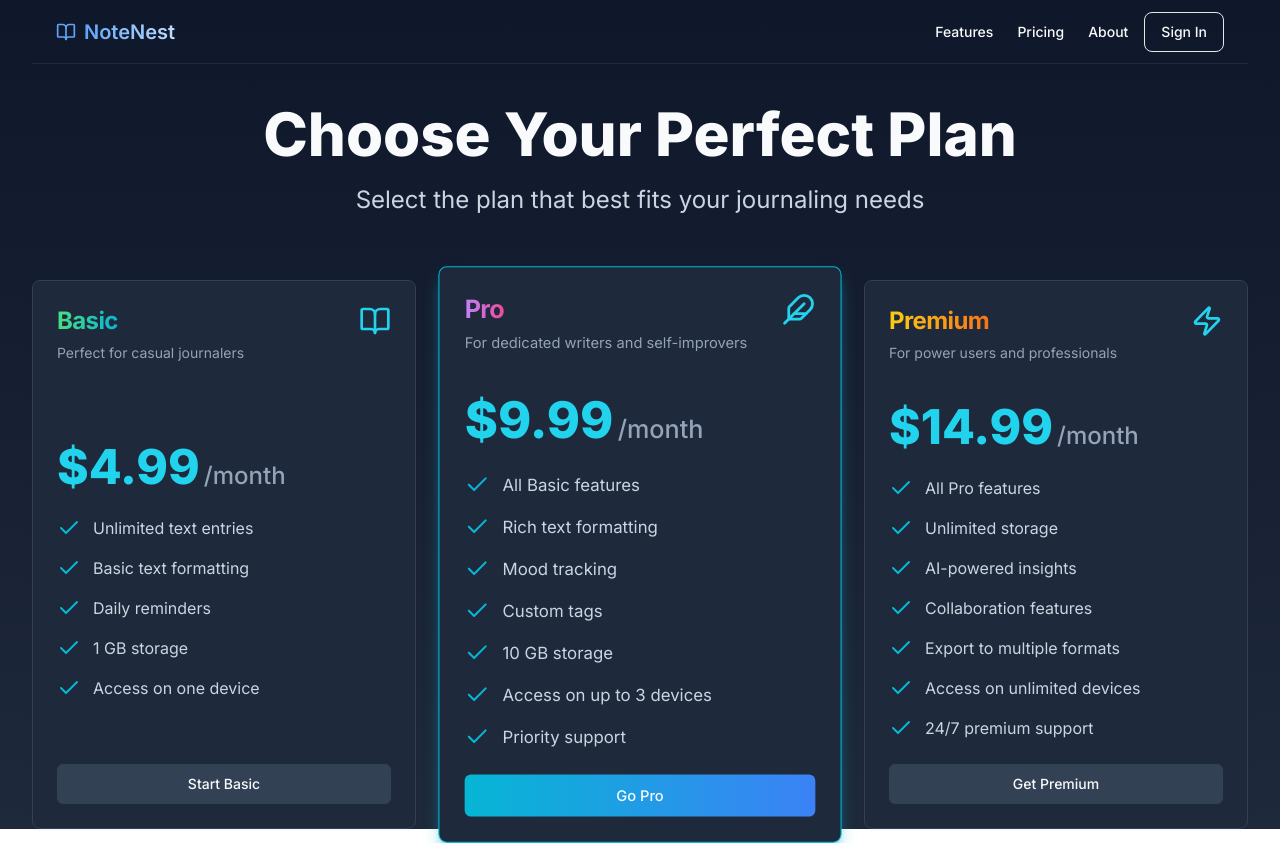
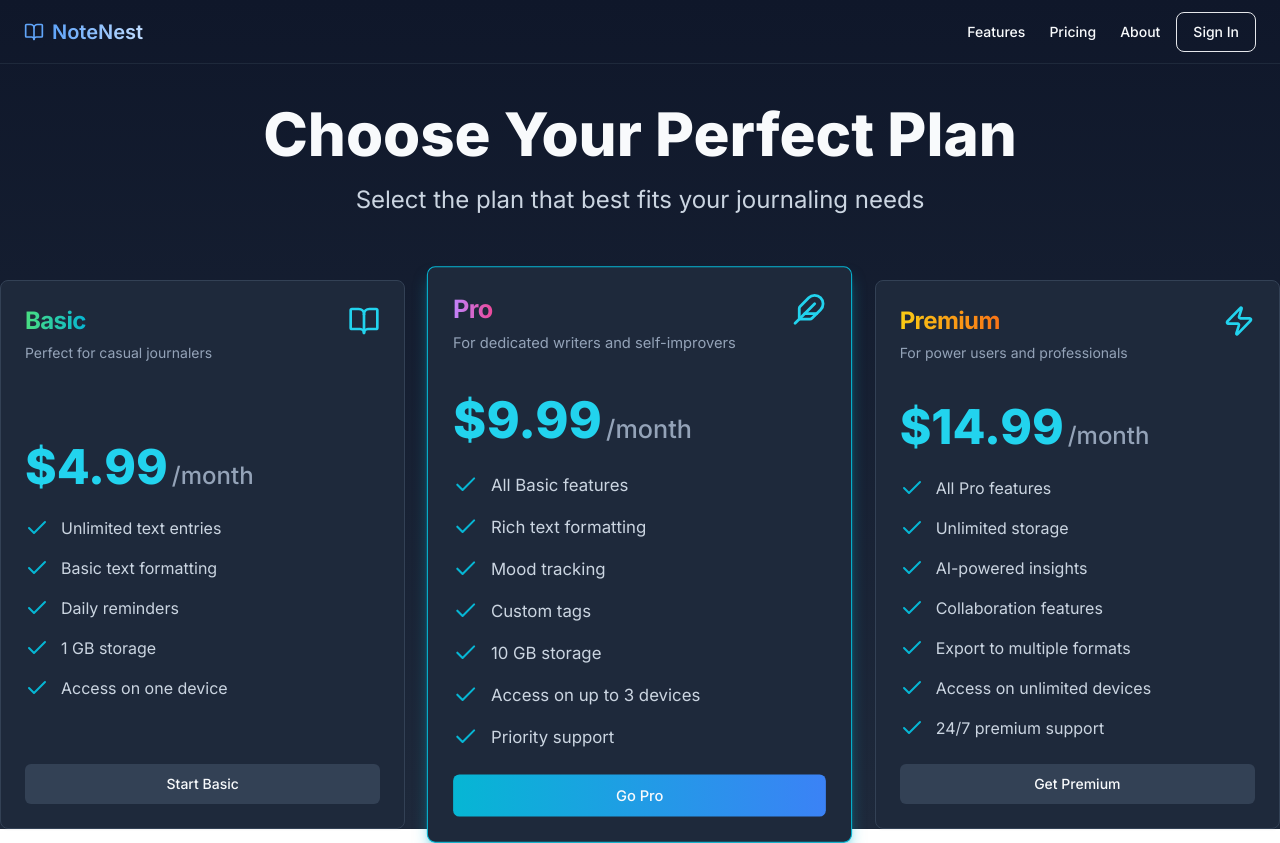
Before and after one commit to Imukua/notenest-frontend, a Next.js app: page /pricing in a window 1280 px wide. Built offline with nearby package versions, Linux system fonts and the light colour scheme.

Commit message:
Refractor: removed padding

```diff
--- a/app/pricing/page.tsx
+++ b/app/pricing/page.tsx
@@ -63,7 +63,7 @@
   ]
 
   return (
-    <div className="min-h-screen bg-gradient-to-b from-slate-900 to-slate-800 text-slate-50 px-4 sm:px-6 lg:px-8">
+    <div className="min-h-screen bg-gradient-to-b from-slate-900 to-slate-800 text-slate-50">
         <Header />
       <div className="max-w-7xl mx-auto mt-10">
         <div className="text-center">
```
